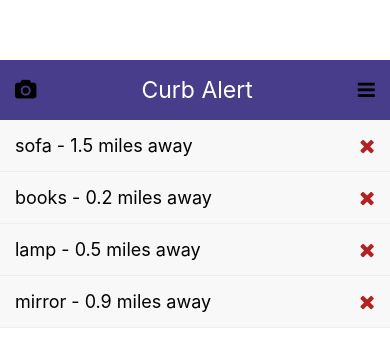
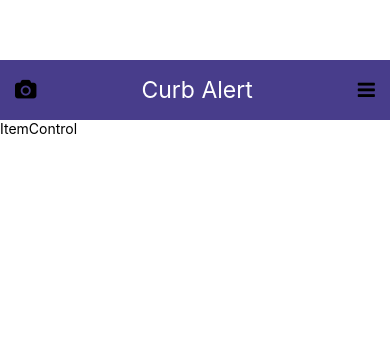
Before and after one commit to ETS-ReactNative5/CurbAlert, a React Native app: screen / in a window 390 px wide. Shown: the top 350 px of the page. Built offline with nearby package versions, Linux system fonts and the light colour scheme.

Commit message:
move App into components

```diff
--- a/App.js
+++ /dev/null
@@ -1,180 +0,0 @@
-import React, {useState} from 'react';
-import {View, Text, StyleSheet, Image, FlatList} from 'react-native';
-import 'react-native-get-random-values';
-import {v4 as uuid} from 'uuid';
-import Header from './components/Header';
-import ListItem from './components/ListItem';
-import AddItem from './components/AddItem';
-
-const App = () => {
-  const [items, setItems] = useState([
-    {id: uuid(), text: 'sofa', distance: 1.5},
-    {id: uuid(), text: 'books', distance: 0.2},
-    {id: uuid(), text: 'lamp', distance: 0.5},
-    {id: uuid(), text: 'mirror', distance: 0.9},
-  ]);
-
-  const deleteItem = id => {
-    setItems(prevItems => {
-      return prevItems.filter(item => item.id !== id);
-    });
-  };
-
-  const addItem = text => {
-    setItems(prevItems => {
-      return [{id: uuid(), text}, ...prevItems];
-    });
-  };
-
-  return (
-    <View style={styles.container}>
-      <Header />
-      {/* <AddItem addItem={addItem} /> */}
-      <FlatList
-        data={items}
-        renderItem={({item}) => (
-          <ListItem item={item} deleteItem={deleteItem} />
-        )}
-      />
-      {/* Shows a potential spash page: need up update image directory */}
-      {/* <Text style={styles.text}>Curb Alert</Text>
-      <Image
-        source={{uri: '/Users/christopherneal/Desktop/CurbAlert/logo.JPG'}}
-        style={styles.img}
-      /> */}
-    </View>
-  );
-};
-
-const styles = StyleSheet.create({
-  container: {
-    flex: 1,
-    paddingTop: 60,
-    // justifyContent: 'center',
-    // alignItems: 'center',
-  },
-  text: {
-    color: 'darkslateblue',
-    fontSize: 40,
-  },
-  img: {
-    width: 200,
-    height: 200,
-  },
-});
-
-export default App;
-
-// This is default boilerplate, probably can delete
-// /**
-//  * Sample React Native App
-//  * https://github.com/facebook/react-native
-//  *
-//  * @format
-//  * @flow strict-local
-//  */
-
-// import React from 'react';
-// import type {Node} from 'react';
-// import {
-//   SafeAreaView,
-//   ScrollView,
-//   StatusBar,
-//   StyleSheet,
-//   Text,
-//   useColorScheme,
-//   View,
-// } from 'react-native';
-
-// import {
-//   Colors,
-//   DebugInstructions,
-//   Header,
-//   LearnMoreLinks,
-//   ReloadInstructions,
-// } from 'react-native/Libraries/NewAppScreen';
-
-// const Section = ({children, title}): Node => {
-//   const isDarkMode = useColorScheme() === 'dark';
-//   return (
-//     <View style={styles.sectionContainer}>
-//       <Text
-//         style={[
-//           styles.sectionTitle,
-//           {
-//             color: isDarkMode ? Colors.white : Colors.black,
-//           },
-//         ]}>
-//         {title}
-//       </Text>
-//       <Text
-//         style={[
-//           styles.sectionDescription,
-//           {
-//             color: isDarkMode ? Colors.light : Colors.dark,
-//           },
-//         ]}>
-//         {children}
-//       </Text>
-//     </View>
-//   );
-// };
-
-// const App: () => Node = () => {
-//   const isDarkMode = useColorScheme() === 'dark';
-
-//   const backgroundStyle = {
-//     backgroundColor: isDarkMode ? Colors.darker : Colors.lighter,
-//   };
-
-//   return (
-//     <SafeAreaView style={backgroundStyle}>
-//       <StatusBar barStyle={isDarkMode ? 'light-content' : 'dark-content'} />
-//       <ScrollView
-//         contentInsetAdjustmentBehavior="automatic"
-//         style={backgroundStyle}>
-//         <Header />
-//         <View
-//           style={{
-//             backgroundColor: isDarkMode ? Colors.black : Colors.white,
-//           }}>
-//           <Section title="Hello World!">
-//             Edit <Text style={styles.highlight}>App.js</Text> to change this
-//             screen and then come back to see your edits.
-//           </Section>
-//           <Section title="See Your Changes">
-//             <ReloadInstructions />
-//           </Section>
-//           <Section title="Debug">
-//             <DebugInstructions />
-//           </Section>
-//           <Section title="Learn More">
-//             Read the docs to discover what to do next:
-//           </Section>
-//           <LearnMoreLinks />
-//         </View>
-//       </ScrollView>
-//     </SafeAreaView>
-//   );
-// };
-
-// const styles = StyleSheet.create({
-//   sectionContainer: {
-//     marginTop: 32,
-//     paddingHorizontal: 24,
-//   },
-//   sectionTitle: {
-//     fontSize: 24,
-//     fontWeight: '600',
-//   },
-//   sectionDescription: {
-//     marginTop: 8,
-//     fontSize: 18,
-//     fontWeight: '400',
-//   },
-//   highlight: {
-//     fontWeight: '700',
-//   },
-// });
-
-// export default App;
--- /dev/null
+++ b/components/App.js
@@ -0,0 +1,31 @@
+import React, {useState} from 'react';
+import {View, Text, StyleSheet, Image} from 'react-native';
+import 'react-native-get-random-values';
+import Header from './Header';
+import ItemControl from './ItemControl';
+
+const App = () => {
+  return (
+    <View style={styles.container}>
+      <Header />
+      <ItemControl />
+    </View>
+  );
+};
+
+const styles = StyleSheet.create({
+  container: {
+    flex: 1,
+    paddingTop: 60,
+  },
+  text: {
+    color: 'darkslateblue',
+    fontSize: 40,
+  },
+  img: {
+    width: 200,
+    height: 200,
+  },
+});
+
+export default App;
--- a/index.js
+++ b/index.js
@@ -3,7 +3,7 @@
  */
 
 import {AppRegistry} from 'react-native';
-import App from './App';
+import App from './components/App';
 import {name as appName} from './app.json';
 
 AppRegistry.registerComponent(appName, () => App);
```
